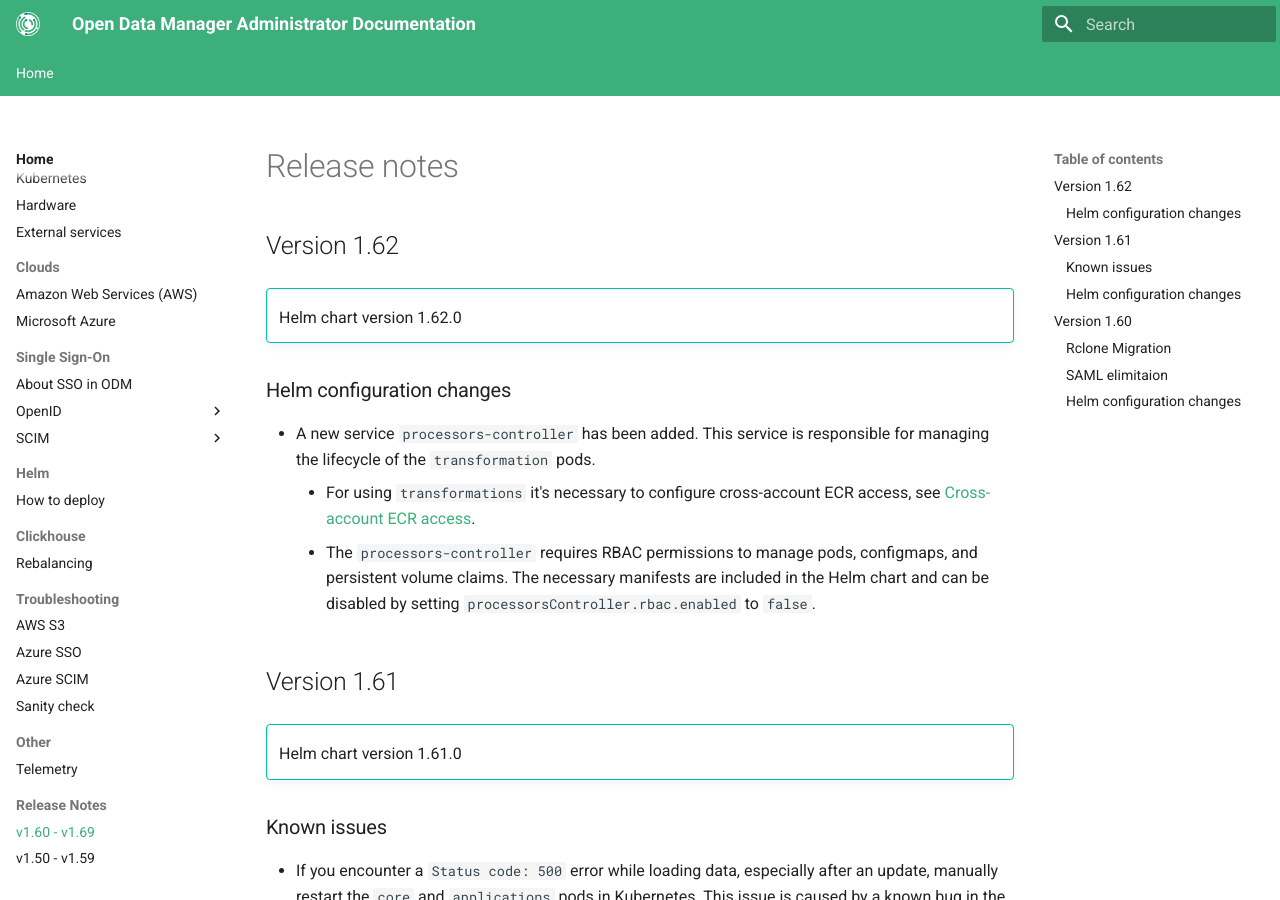
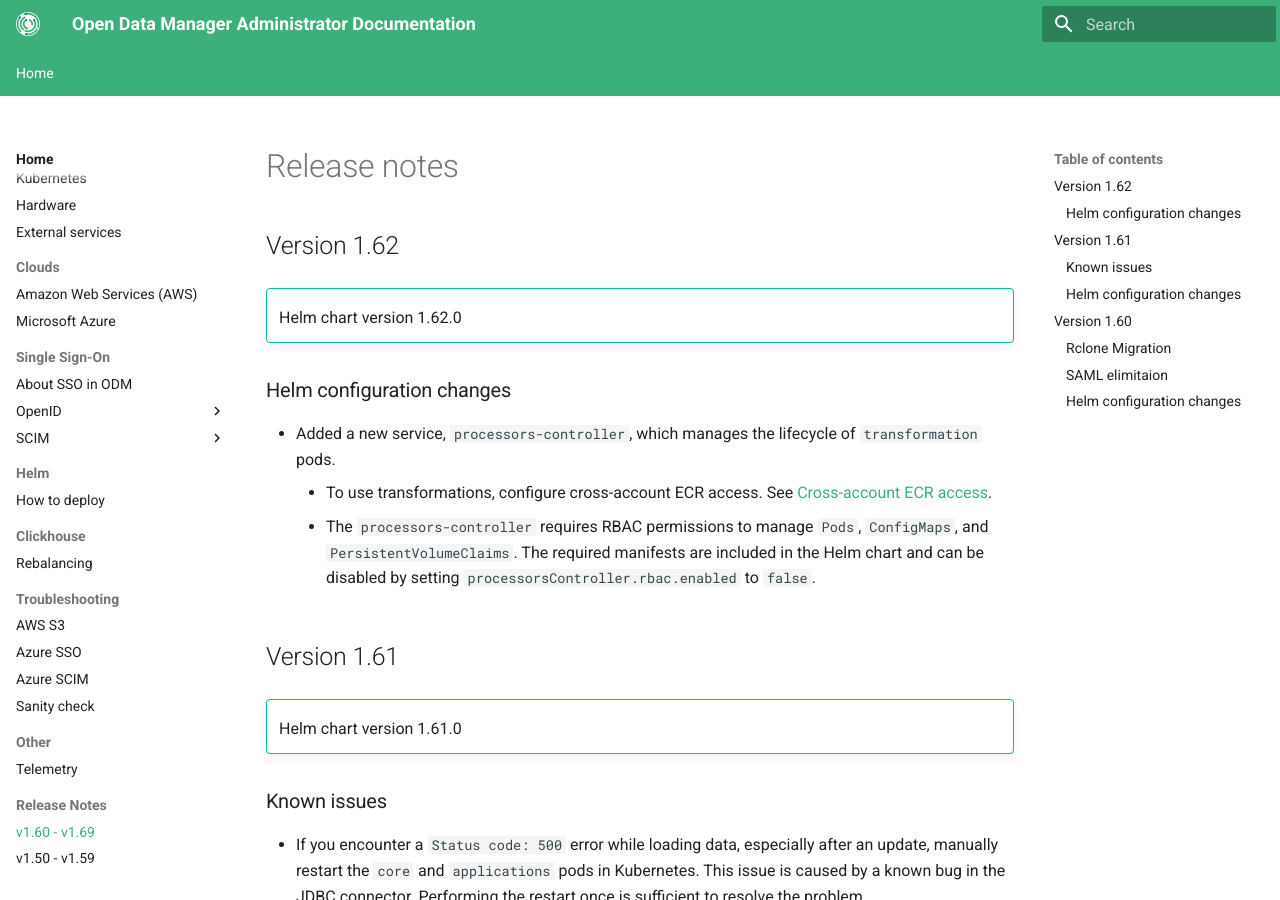
Before and after one commit to genestack/admin-docs, an MkDocs documentation site: the page built from docs/home/release-notes/v1.60-v1.69.md, in a window 1280 px wide and 900 px high. Built offline with MkDocs 1.6.1 and Material for MkDocs 9.7.7, drawn with Linux system fonts in a browser that asks for light colours; the version menu is left out.

Commit message:
[ODM-12563] Rephrase

```diff
--- a/docs/home/release-notes/v1.60-v1.69.md
+++ b/docs/home/release-notes/v1.60-v1.69.md
@@ -7,10 +7,10 @@
 
 ### Helm configuration changes
 
-- A new service `processors-controller` has been added. This service is responsible for managing the lifecycle of the `transformation` pods.
-    - For using `transformations` it's necessary to configure cross-account ECR access, see [Cross-account ECR access](./../clouds/aws.md#cross-account-ecr-access).
-    - The `processors-controller` requires RBAC permissions to manage pods, configmaps, and persistent volume claims.
-    The necessary manifests are included in the Helm chart and can be disabled by setting `processorsController.rbac.enabled` to `false`.
+- Added a new service, `processors-controller`, which manages the lifecycle of `transformation` pods.
+    - To use transformations, configure cross-account ECR access. See [Cross-account ECR access](./../clouds/aws.md#cross-account-ecr-access).
+    - The `processors-controller` requires RBAC permissions to manage `Pods`, `ConfigMaps`, and `PersistentVolumeClaims`.
+      The required manifests are included in the Helm chart and can be disabled by setting `processorsController.rbac.enabled` to `false`.
 
 ## Version 1.61
 
```
